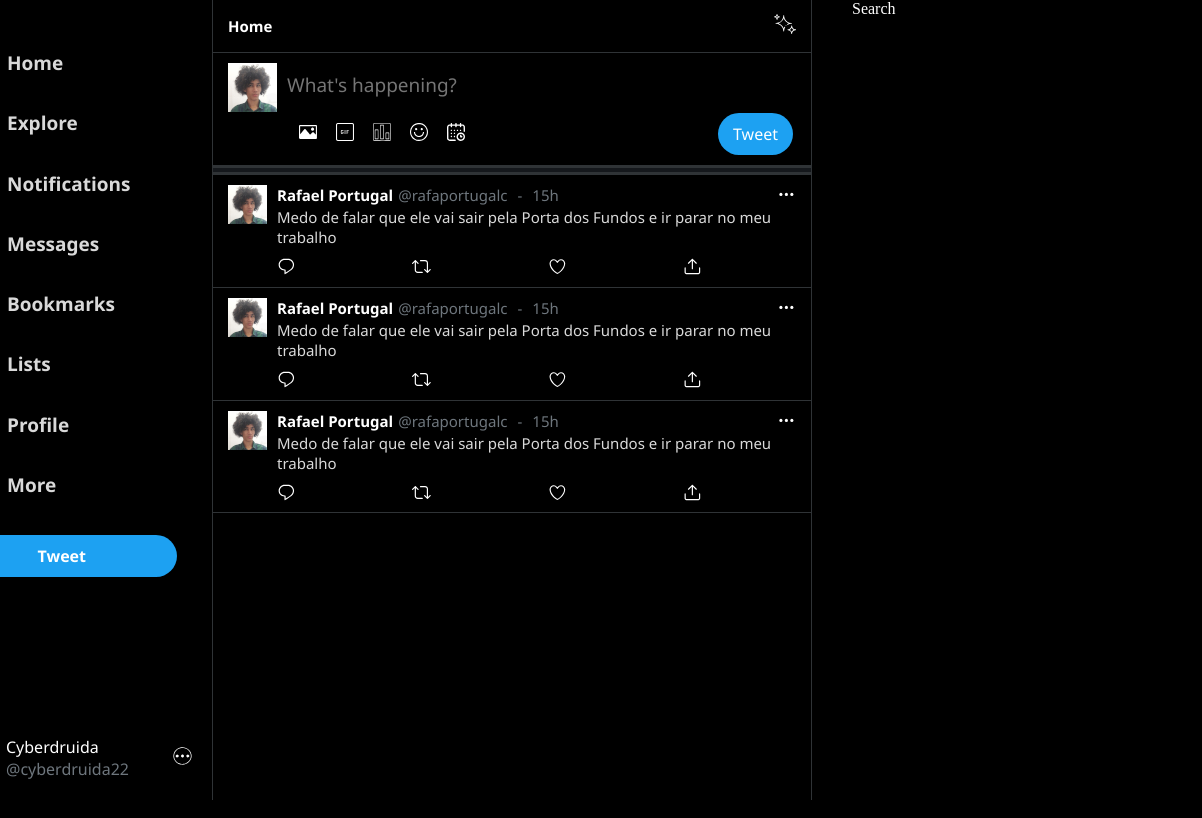
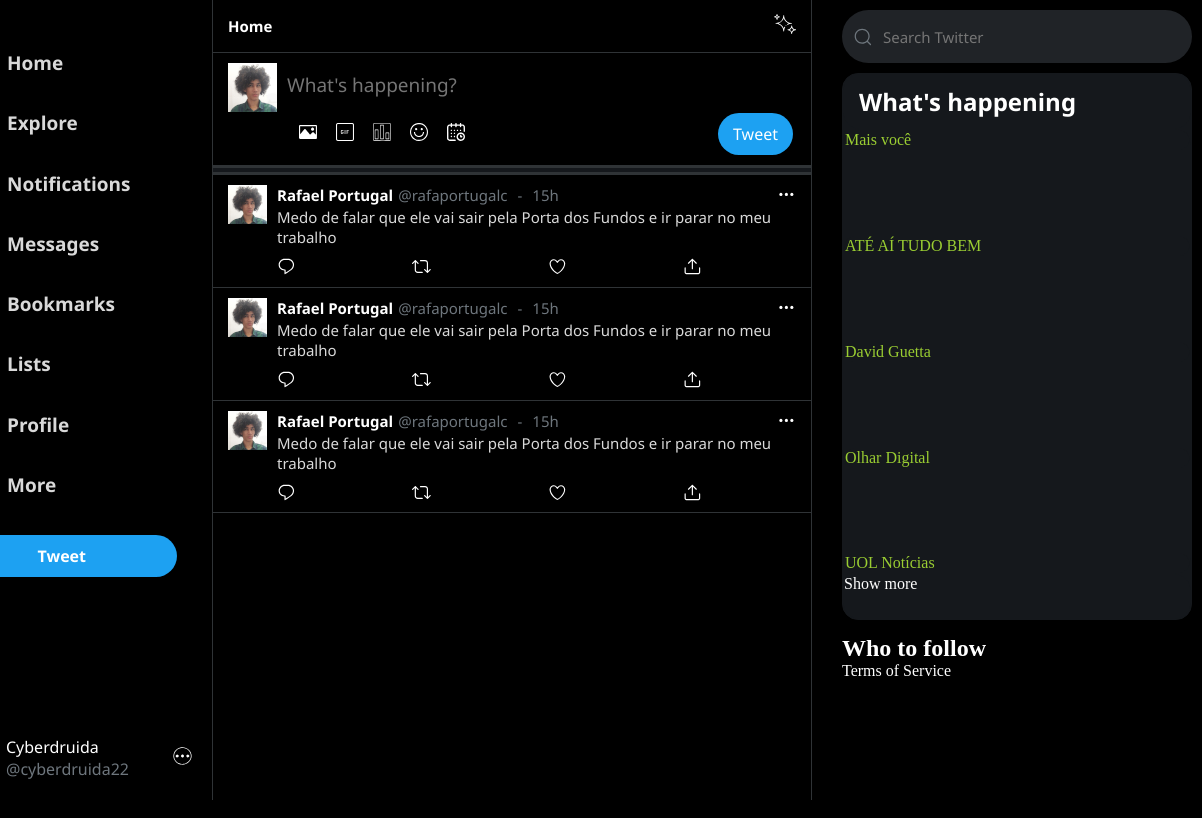
Before and after one commit to druidaurbano/twitter-copia, a plain HTML site: page index.html in a window 1280 px wide. Shown: the full height of the page, 78-1280 px from the left. Drawn offline with Linux system fonts and the light colour scheme.

Commit message:
happening still in progress

```diff
--- a/index.html
+++ b/index.html
@@ -513,7 +513,49 @@
                 </div>
 
                 <div class="happening">
-                    <p>Search</p>
+
+                    <div class="search">
+                        <div class="icon-search">
+                            <svg viewBox="0 0 24 24">
+                                <g>
+                                    <path d="M21.53 20.47l-3.66-3.66C19.195 15.24 20 13.214 20 11c0-4.97-4.03-9-9-9s-9 4.03-9 9 4.03 9 9 9c2.215 0 4.24-.804 5.808-2.13l3.66 3.66c.147.146.34.22.53.22s.385-.073.53-.22c.295-.293.295-.767.002-1.06zM3.5 11c0-4.135 3.365-7.5 7.5-7.5s7.5 3.365 7.5 7.5-3.365 7.5-7.5 7.5-7.5-3.365-7.5-7.5z"></path>
+                                </g>
+                            </svg>
+                        </div>
+
+                        <div class="search-twitter">
+                            <input
+                            type="text"
+                            id="search"
+                            name="search"
+                            placeholder="Search Twitter"
+                            />
+                        </div>
+                    </div>
+
+                    <div class="whats-happening">
+                        <div class="title-happening">
+                            <h2>What's happening</h2>
+                        </div>
+
+                        <div class="teste">
+                            <div>Mais você</div>
+                            <div>ATÉ AÍ TUDO BEM</div>
+                            <div>David Guetta</div>
+                            <div>Olhar Digital</div>
+                            <div>UOL Notícias</div>
+                        </div>
+
+                        <div>
+                            Show more
+                        </div>
+                    </div>
+
+                    <div class="who-to-follow">
+                        <h2>Who to follow</h2>
+                    </div>
+
+                    <footer>Terms of Service</footer>
                 </div>
             </div>
         </div>
--- a/style.css
+++ b/style.css
@@ -549,4 +549,115 @@
 /* Happening ------------------*/
 .happening {
     width: 350px;
+    height: 100%;
+    min-height: 1090px;
+
+    margin-right: 10px;
+
+    padding-top: 10px;
+    padding-bottom: 59px;
+
+    display: block;
 }
+
+.search {
+    margin-bottom: 10px;
+    width: 100%;
+    height: 53px;
+    min-height: 30px;
+
+    display: flex;
+    flex-direction: row;
+
+    box-sizing: border-box;
+
+    align-items: center;
+
+    background-color: rgb(32, 35, 39);
+    box-sizing: border-box;
+    border-width: 1px;
+    border-color: rgba(0, 0, 0, 0);
+    border-radius: 9999px;
+    border-style: solid;
+
+
+}
+
+.icon-search {
+    display: flex;
+    justify-content: center;
+}
+
+.icon-search svg {
+    padding-left: 10px;
+    color: rgb(110, 118, 125);
+
+    height: 1.25em;
+    min-width: 30px;
+
+    fill: rgb(110, 118, 125);
+}
+
+.search-twitter {
+    font-weight: 400;
+    line-height: 1.3125;
+}
+
+#search {
+    width: 100%;
+    display: flex;
+    text-align: left;
+    font-size: 15px;
+    font-family: var(--segoeFont);
+
+    box-sizing: border-box;
+    background: none;
+
+    border: none;
+
+    padding: 10px;
+    color: rgba(217, 217, 217, 1.00)
+}
+
+.whats-happening {
+    margin-bottom: 15px;
+    background-color: rgb(21, 24, 28);
+    border-color: rgb(21, 24, 28);
+    border-radius: 16px;
+    border-width: 1px;
+    border-style: solid;
+
+    width: 100%;
+    height: 547px;
+
+    display: grid;
+    grid-template-rows: 0.5fr 5fr 0.5fr;
+}
+
+.title-happening {
+    display: flex;
+    padding: 10px 15px;
+
+    font-family: var(--segoeFont);
+    font-weight: 400;
+}
+
+.whats-happening div {
+    background-color: rgb(21, 24, 28);
+    border-color: rgb(21, 24, 28);
+    border-radius: 16px;
+    border-width: 1px;
+    border-style: solid;
+
+    display: flex;
+    flex-direction: column;
+    justify-content: space-between;
+
+
+}
+
+.teste {
+    display: flex;
+
+    color: yellowgreen;
+}
```
